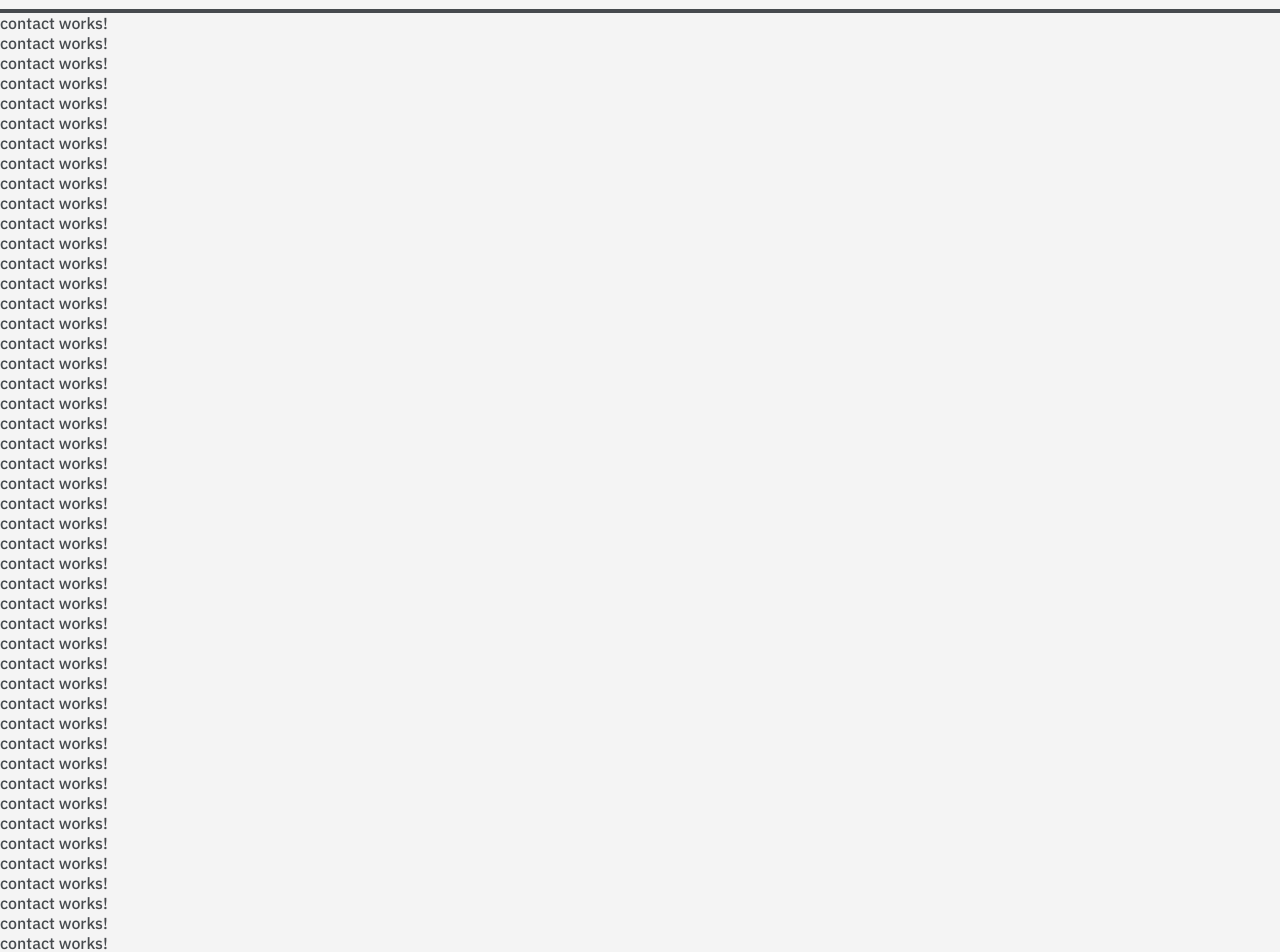
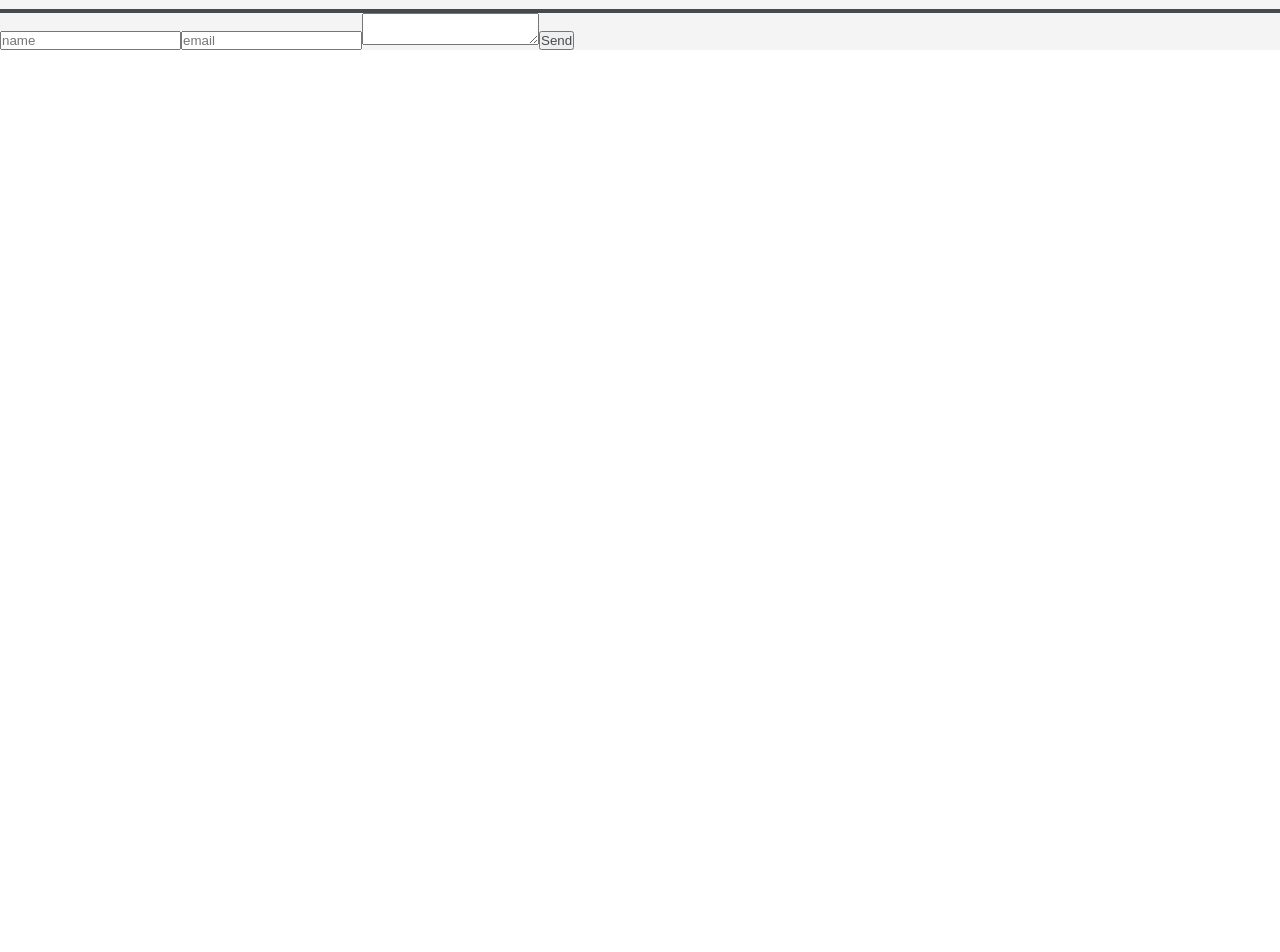
Before and after one commit to tarashevchuk0401/portfolio, an Angular app: page / in a window 1280 px wide. Shown: the part 1960-2912 px from the top of the page. After the commit the page ends 2010 px from the top, so only its background shows below. Built offline with nearby package versions, Linux system fonts and the light colour scheme.

Commit message:
email initialized

```diff
--- a/package.json
+++ b/package.json
@@ -23,6 +23,7 @@
     "@angular/platform-server": "^17.0.0",
     "@angular/router": "^17.0.0",
     "@angular/ssr": "^17.0.5",
+    "@emailjs/browser": "^3.11.0",
     "express": "^4.18.2",
     "rxjs": "~7.8.0",
     "tslib": "^2.3.0",
--- a/src/app/contact/contact.component.html
+++ b/src/app/contact/contact.component.html
@@ -1,53 +1,16 @@
-<p>contact works!</p>
-<p>contact works!</p>
-<p>contact works!</p>
-<p>contact works!</p>
-<p>contact works!</p>
-<p>contact works!</p>
-<p>contact works!</p>
-<p>contact works!</p>
-<p>contact works!</p>
-<p>contact works!</p>
-<p>contact works!</p>
-<p>contact works!</p>
-<p>contact works!</p>
-<p>contact works!</p>
-<p>contact works!</p>
-<p>contact works!</p>
-<p>contact works!</p>
-<p>contact works!</p>
-<p>contact works!</p>
-<p>contact works!</p>
-<p>contact works!</p>
-<p>contact works!</p>
-<p>contact works!</p>
-<p>contact works!</p>
-<p>contact works!</p>
-<p>contact works!</p>
-<p>contact works!</p>
-<p>contact works!</p>
-<p>contact works!</p>
-<p>contact works!</p>
-<p>contact works!</p>
-<p>contact works!</p>
-<p>contact works!</p>
-<p>contact works!</p>
-<p>contact works!</p>
-<p>contact works!</p>
-<p>contact works!</p>
-<p>contact works!</p>
-<p>contact works!</p>
-<p>contact works!</p>
-<p>contact works!</p>
-<p>contact works!</p>
-<p>contact works!</p>
-<p>contact works!</p>
-<p>contact works!</p>
-<p>contact works!</p>
-<p>contact works!</p>
-<p>contact works!</p>
-<p>contact works!</p>
-<p>contact works!</p>
-<p>contact works!</p>
-<p>contact works!</p>
-<p>contact works!</p>
+<!-- <form class="contact-form"  (submit)="sendEmail($event)">
+    <label>Name</label>
+    <input type="text" name="user_name">
+    <label>Email</label>
+    <input type="email" name="user_email">
+    <label>Message</label>
+    <textarea name="message"></textarea>
+    <input type="submit" value="Send">
+</form> -->
+
+<form #mail="ngForm" (ngSubmit)="sendEmail(mail)">
+    <input type="text" name="user_name" ngModel placeholder="name" id="name">
+    <input type="email" name="user_email" ngModel placeholder="email" id="email">
+    <textarea name="message" id="message" ngModel></textarea>
+    <button type="submit">Send</button>
+</form>
--- a/src/app/contact/contact.component.ts
+++ b/src/app/contact/contact.component.ts
@@ -1,12 +1,42 @@
-import { Component } from '@angular/core';
+import { CommonModule } from '@angular/common';
+import { Component, OnInit } from '@angular/core';
+import { FormsModule, NgForm } from '@angular/forms';
+// import { EmailJSResponseStatus } from '@emailjs/browser';
+import  emailjs from '@emailjs/browser';
+import { EmailJSResponseStatus } from '@emailjs/browser';
+
 
 @Component({
   selector: 'app-contact',
   standalone: true,
-  imports: [],
+  imports: [FormsModule, CommonModule],
   templateUrl: './contact.component.html',
   styleUrl: './contact.component.scss'
 })
-export class ContactComponent {
+export class ContactComponent implements OnInit {
 
+  // constructor(private emailjs: emailjs)
+
+  ngOnInit(): void {
+  }
+
+  async sendEmail(form: NgForm){
+    console.log(form)
+    emailjs.init('DfVuStD8G8ujnxSe_');
+    let response = await emailjs.send('service_njktu9h','template_42omheo',{
+      from_name: form.value.name,
+      to_name: 'Taras',
+      from_email: form.value.email,
+      subject: 'subject',
+      message: form.value.message
+    })
+
+    // await emailjs.sendForm('service_njktu9h', 'template_42omheo', body , 'DfVuStD8G8ujnxSe_')
+    // .then((result: EmailJSResponseStatus) => {
+    //   console.log(result.text);
+    // }, (error) => {
+    //   console.log(error.text);
+    // });
+
+  }
 }
```
Also changed, not shown: 1 other file (tests, documents, lock files or other folders).
